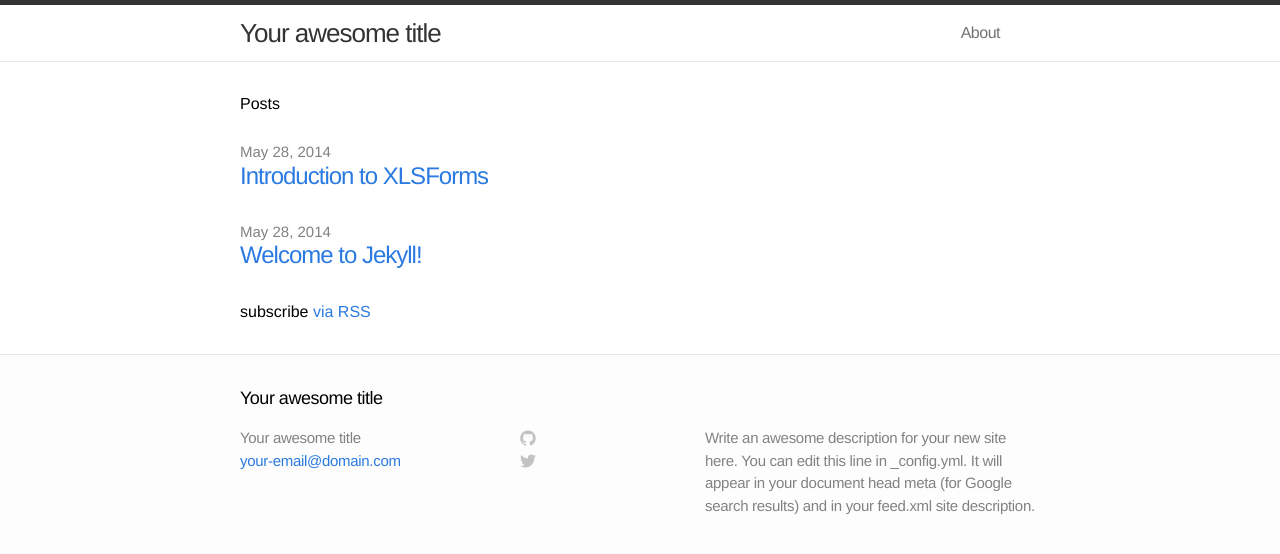
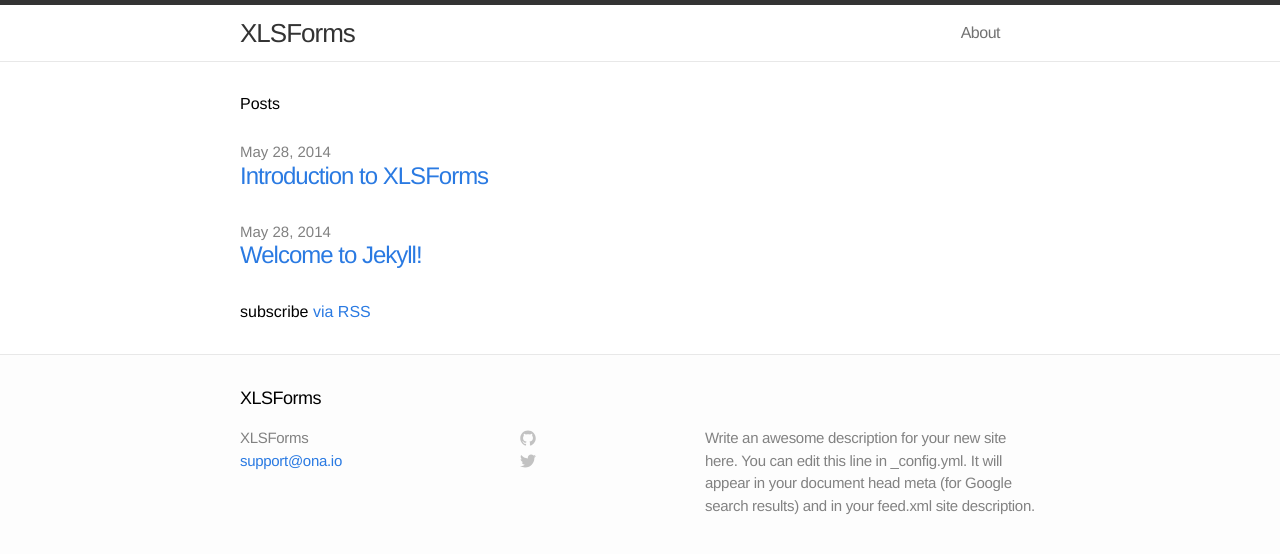
Before and after one commit to XLSForm/xlsform.github.io, a Jekyll site: the page built from index.html, in a window 1280 px wide. Shown: the top 554 px of the page. Built offline with Jekyll 4.4.1, drawn with Linux system fonts in a browser that asks for light colours.

Commit message:
WM: Updated metadata in config file

```diff
--- a/_config.yml
+++ b/_config.yml
@@ -1,9 +1,9 @@
 # Site settings
-title: Your awesome title
-email: your-email@domain.com
+title: XLSForms
+email: support@ona.io
 description: "Write an awesome description for your new site here. You can edit this line in _config.yml. It will appear in your document head meta (for Google search results) and in your feed.xml site description."
 baseurl: ""
-url: "http://yourdomain.com"
+url: "http://www.ona.io"
 
 # Build settings
 markdown: kramdown
```
